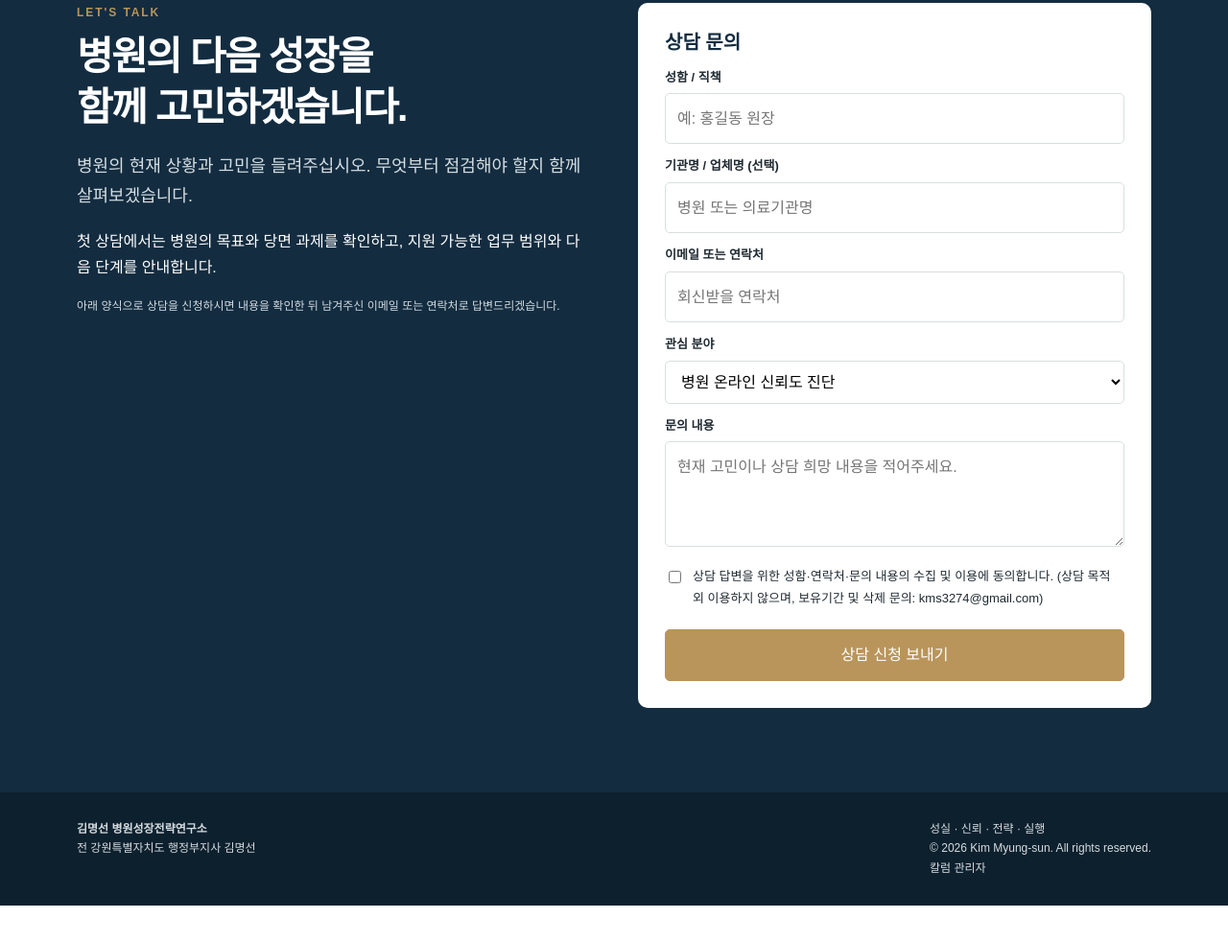
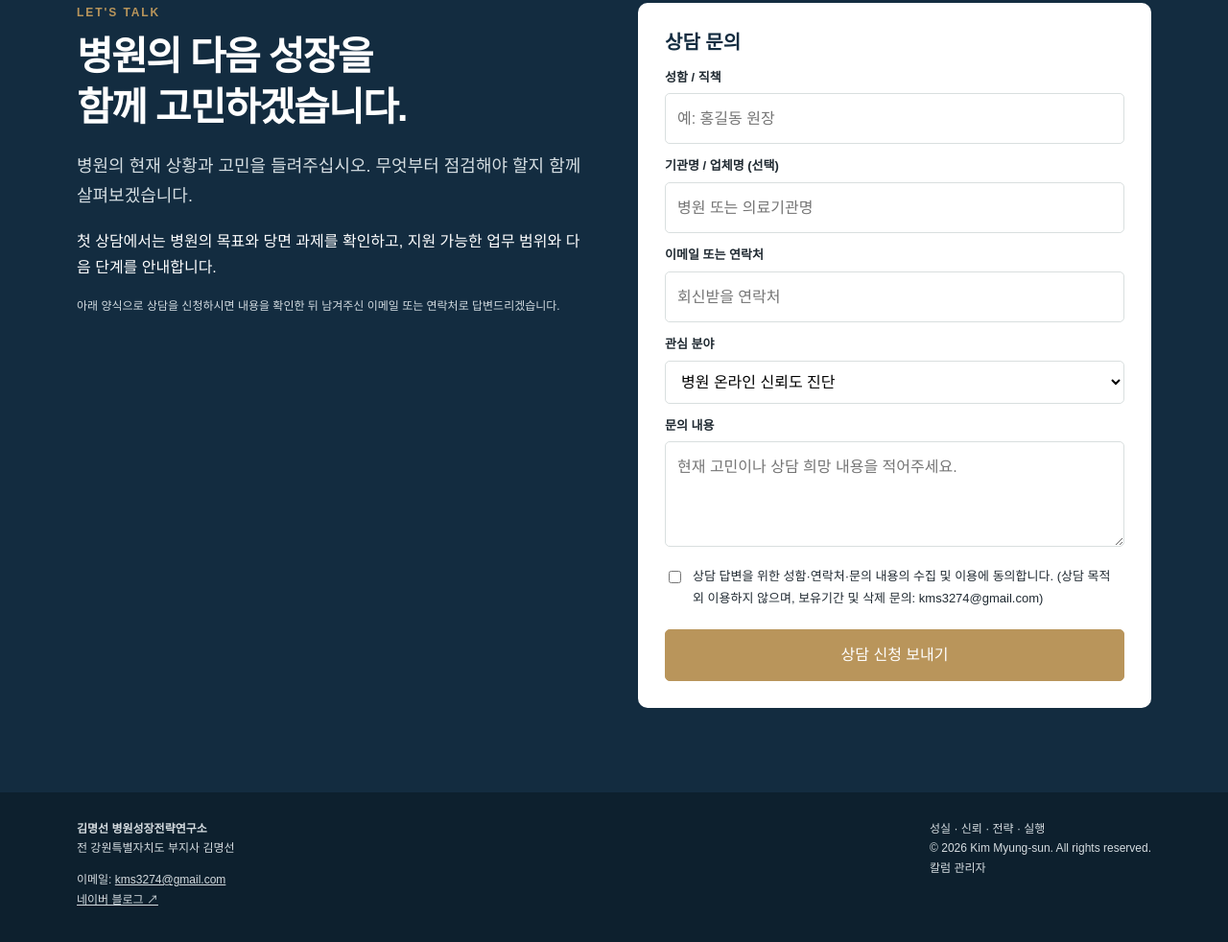
Before and after one commit to kms3274-ship-it/geo-strategy-website, an Eleventy site: page src/index.njk in a window 1280 px wide. Shown: the part 5154-6136 px from the top of the page at 96% size. Before the commit the page ends 6098 px from the top, so only its background shows below. Built offline with nearby package versions, Linux system fonts and the light colour scheme; Eleventy itself is replaced by a stand-in of ours; files that its build step writes are made by us from their sources.

Commit message:
홈페이지 하단 이메일 및 네이버 블로그 링크 추가

```diff
--- a/src/index.njk
+++ b/src/index.njk
@@ -59,6 +59,21 @@ permalink: /index.html
 <form action="/thanks/" class="contact-panel" data-netlify="true" id="contactForm" method="POST" name="consultation" netlify-honeypot="bot-field"><input name="form-name" type="hidden" value="consultation"/><p style="display:none"><label>입력하지 마세요 <input name="bot-field"/></label></p><h3>상담 문의</h3><label for="name">성함 / 직책</label><input id="name" name="name" placeholder="예: 홍길동 원장" required=""/><label for="hospital">기관명 / 업체명 (선택)</label><input id="hospital" name="hospital" placeholder="병원 또는 의료기관명"/><label for="email">이메일 또는 연락처</label><input id="email" name="email" placeholder="회신받을 연락처" required=""/><label for="topic">관심 분야</label><select id="topic" name="topic"><option>병원 온라인 신뢰도 진단</option><option>병원 브랜드·소통 전략</option><option>병원 GEO·콘텐츠 자문</option><option>기타 상담</option></select><label for="message">문의 내용</label><textarea id="message" name="message" placeholder="현재 고민이나 상담 희망 내용을 적어주세요." required=""></textarea><label style="display:flex;gap:9px;align-items:flex-start;margin-top:12px;font-size:13px;font-weight:400"><input name="privacy_consent" required="" style="width:auto;margin-top:5px" type="checkbox" value="동의"/> 상담 답변을 위한 성함·연락처·문의 내용의 수집 및 이용에 동의합니다. (상담 목적 외 이용하지 않으며, 보유기간 및 삭제 문의: kms3274@gmail.com)</label><button class="btn" type="submit">상담 신청 보내기</button></form>
 </div></section>
 </main>
-<footer class="footer"><div class="wrap"><div><strong>김명선 병원성장전략연구소</strong><br/>전 강원특별자치도 행정부지사 김명선</div><div>성실 · 신뢰 · 전략 · 실행<br/>© <span id="year">2026</span> Kim Myung-sun. All rights reserved.<br/><a href="/admin/">칼럼 관리자</a></div></div></footer>
-<script>document.getElementById('year').textContent=new Date().getFullYear();</script>
+<footer class="footer">
+  <div class="wrap">
+    <div>
+      <strong>김명선 병원성장전략연구소</strong><br/>
+      전 강원특별자치도 부지사 김명선
+      <p>
+        이메일: <a href="mailto:kms3274@gmail.com" style="text-decoration:underline;">kms3274@gmail.com</a><br/>
+        <a href="https://blog.naver.com/kimms3274" target="_blank" rel="noopener noreferrer" style="text-decoration:underline;">네이버 블로그 ↗</a>
+      </p>
+    </div>
+    <div>
+      성실 · 신뢰 · 전략 · 실행<br/>
+      © <span id="year">2026</span> Kim Myung-sun. All rights reserved.<br/>
+      <a href="/admin/">칼럼 관리자</a>
+    </div>
+  </div>
+</footer><script>document.getElementById('year').textContent=new Date().getFullYear();</script>
 </body></html>
```
